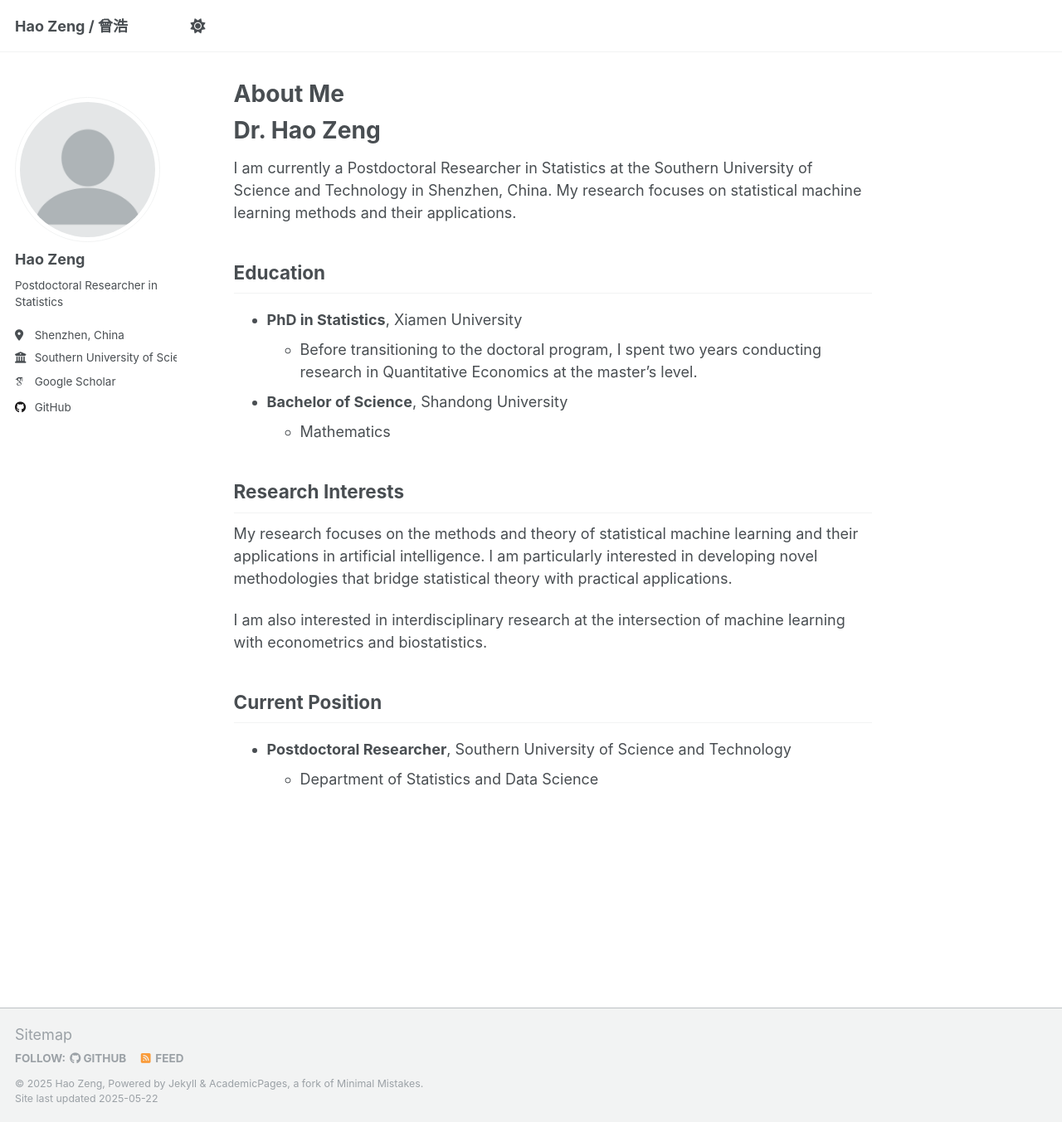
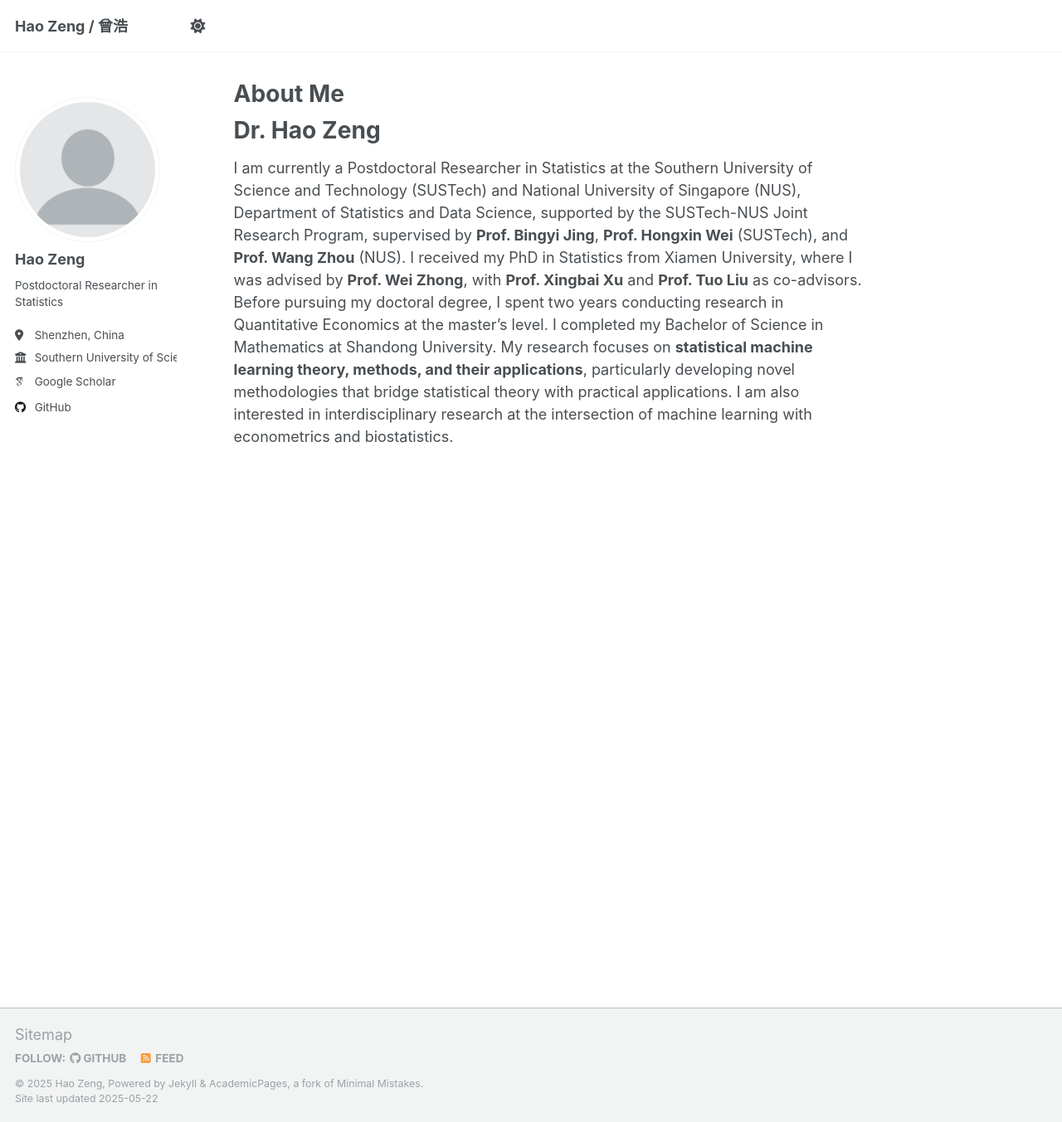
Before and after one commit to ZhaoyuXingStat/ZhaoyuXingStat.github.io, a Jekyll site: the page built from _pages/about.md, in a window 1280 px wide and 1353 px high. Shown: the whole window at 83% size. Built offline with Jekyll 4.4.1, drawn with Linux system fonts in a browser that asks for light colours; some web fonts are replaced.

Commit message:
更新个人简介，添加了在南方科技大学和新加坡国立大学的研究背景、教育经历及研究兴趣，删除了教育和研究兴趣的单独部分，以简化内容。

```diff
--- a/_pages/about.md
+++ b/_pages/about.md
@@ -9,23 +9,4 @@ redirect_from:
 
 # Dr. Hao Zeng
 
-I am currently a Postdoctoral Researcher in Statistics at the Southern University of Science and Technology in Shenzhen, China. My research focuses on statistical machine learning methods and their applications.
-
-## Education
-
-- **PhD in Statistics**, Xiamen University
-  - Before transitioning to the doctoral program, I spent two years conducting research in Quantitative Economics at the master's level.
-
-- **Bachelor of Science**, Shandong University
-  - Mathematics
-
-## Research Interests
-
-My research focuses on the methods and theory of statistical machine learning and their applications in artificial intelligence. I am particularly interested in developing novel methodologies that bridge statistical theory with practical applications.
-
-I am also interested in interdisciplinary research at the intersection of machine learning with econometrics and biostatistics.
-
-## Current Position
-
-- **Postdoctoral Researcher**, Southern University of Science and Technology
-  - Department of Statistics and Data Science
+I am currently a Postdoctoral Researcher in Statistics at the Southern University of Science and Technology (SUSTech) and National University of Singapore (NUS), Department of Statistics and Data Science, supported by the SUSTech-NUS Joint Research Program, supervised by **Prof. Bingyi Jing**, **Prof. Hongxin Wei** (SUSTech), and **Prof. Wang Zhou** (NUS). I received my PhD in Statistics from Xiamen University, where I was advised by **Prof. Wei Zhong**, with **Prof. Xingbai Xu** and **Prof. Tuo Liu** as co-advisors. Before pursuing my doctoral degree, I spent two years conducting research in Quantitative Economics at the master's level. I completed my Bachelor of Science in Mathematics at Shandong University. My research focuses on **statistical machine learning theory, methods, and their applications**, particularly developing novel methodologies that bridge statistical theory with practical applications. I am also interested in interdisciplinary research at the intersection of machine learning with econometrics and biostatistics.
```
